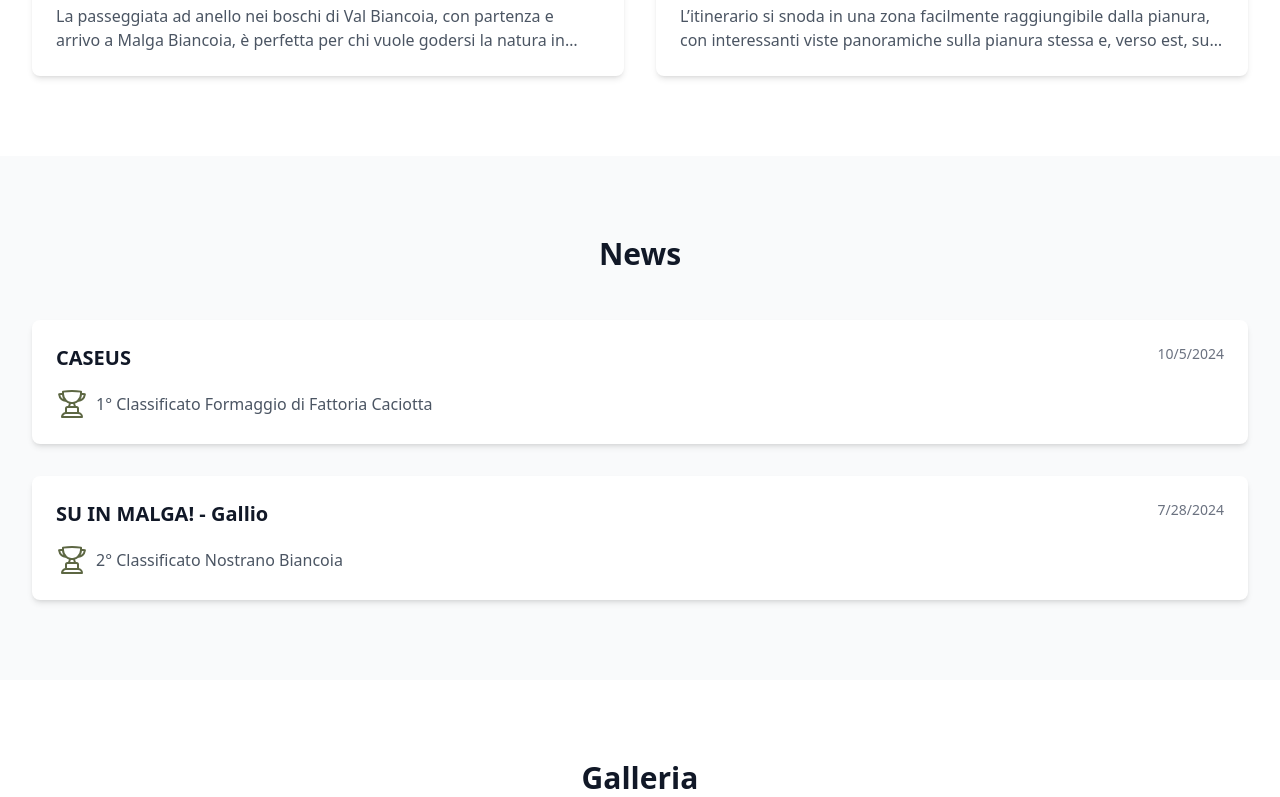
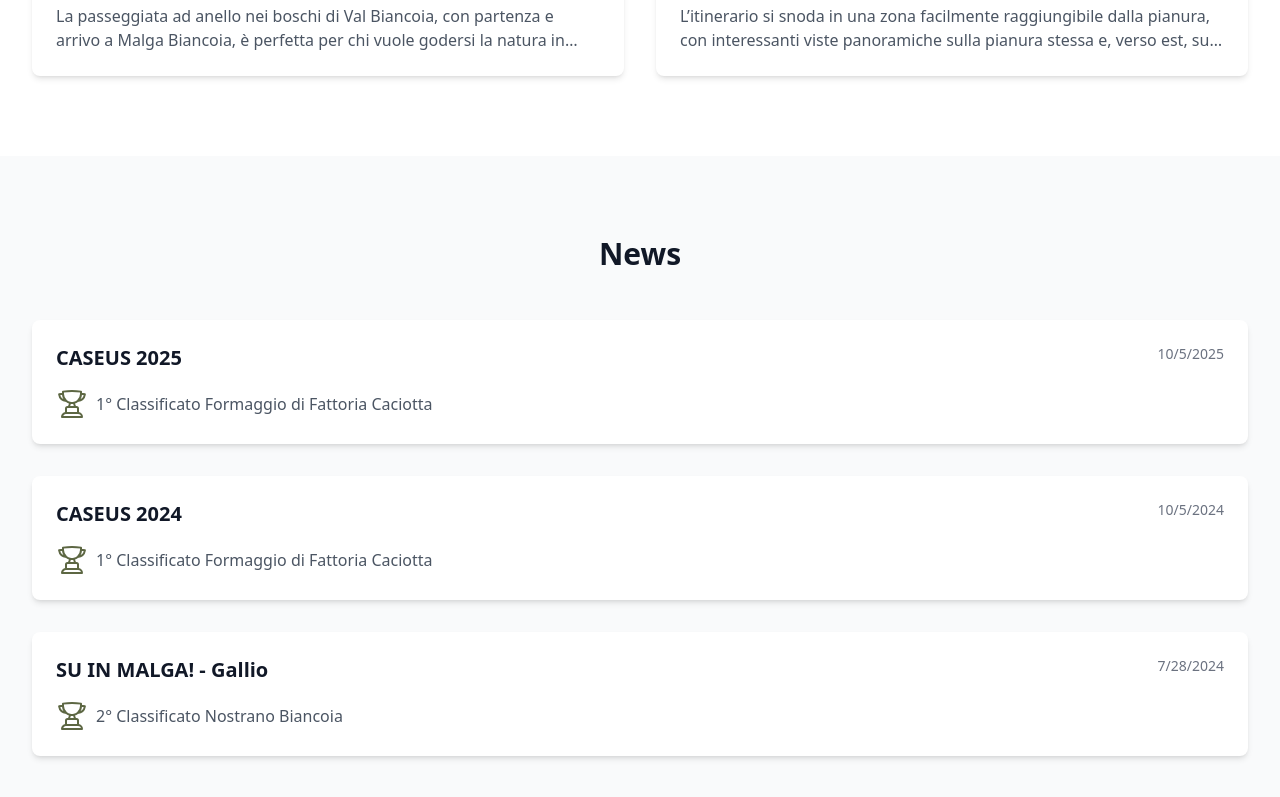
Before and after one commit to agiturismo-malga-biancoia/malga, a Vue app: page / in a window 1280 px wide. Shown: the part 1972-2769 px from the top of the page. Built offline with nearby package versions, Linux system fonts and the light colour scheme.

Commit message:
News: add CASEUS 2025 first place award

```diff
--- a/src/components/News.vue
+++ b/src/components/News.vue
@@ -9,7 +9,12 @@ interface NewsItem {
 
 const news: NewsItem[] = [
   {
-    title: 'CASEUS',
+    title: 'CASEUS 2025',
+    date: '2025-10-05',
+    content: '1° Classificato Formaggio di Fattoria Caciotta'
+  },
+  {
+    title: 'CASEUS 2024',
     date: '2024-10-05',
     content: '1° Classificato Formaggio di Fattoria Caciotta'
   },
```
